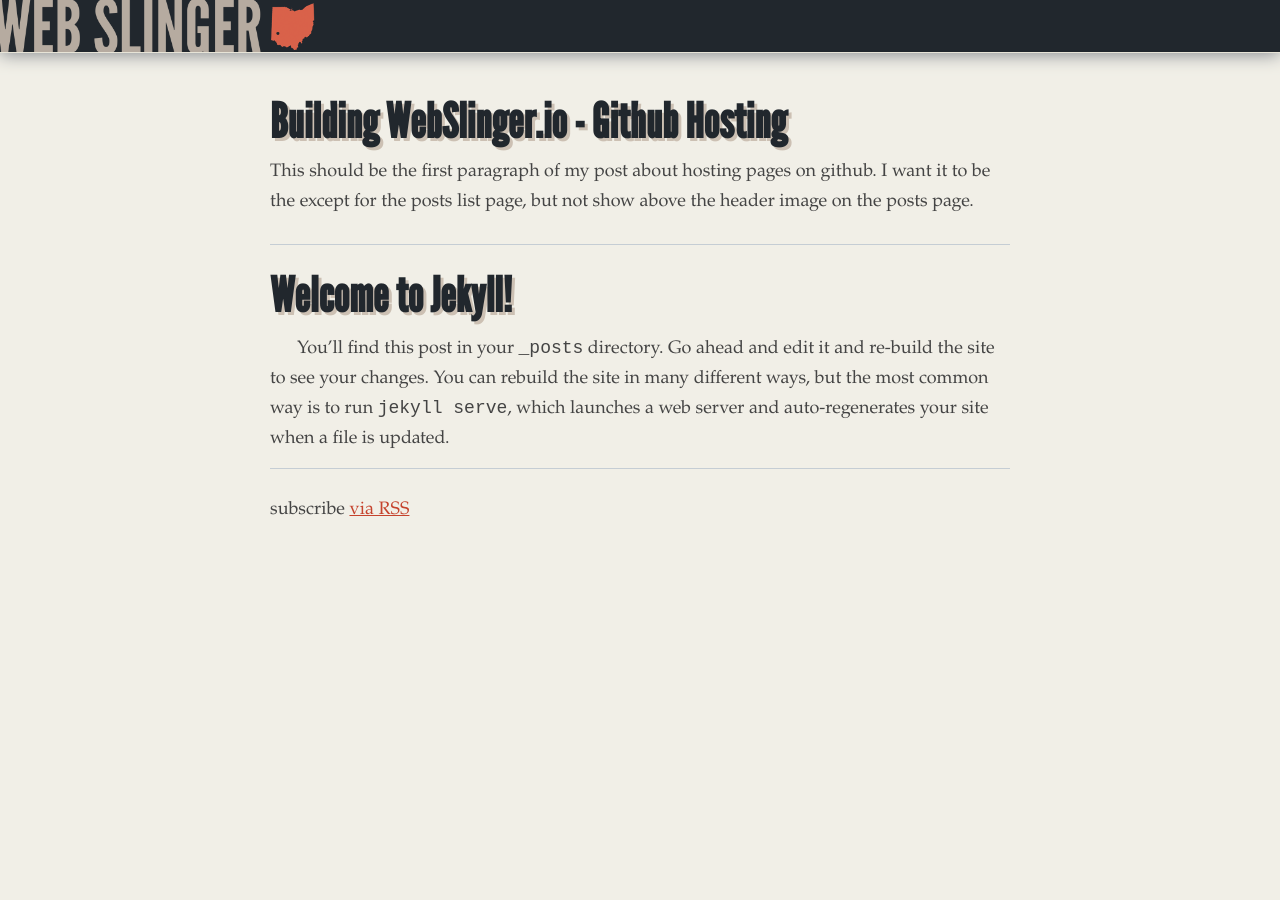
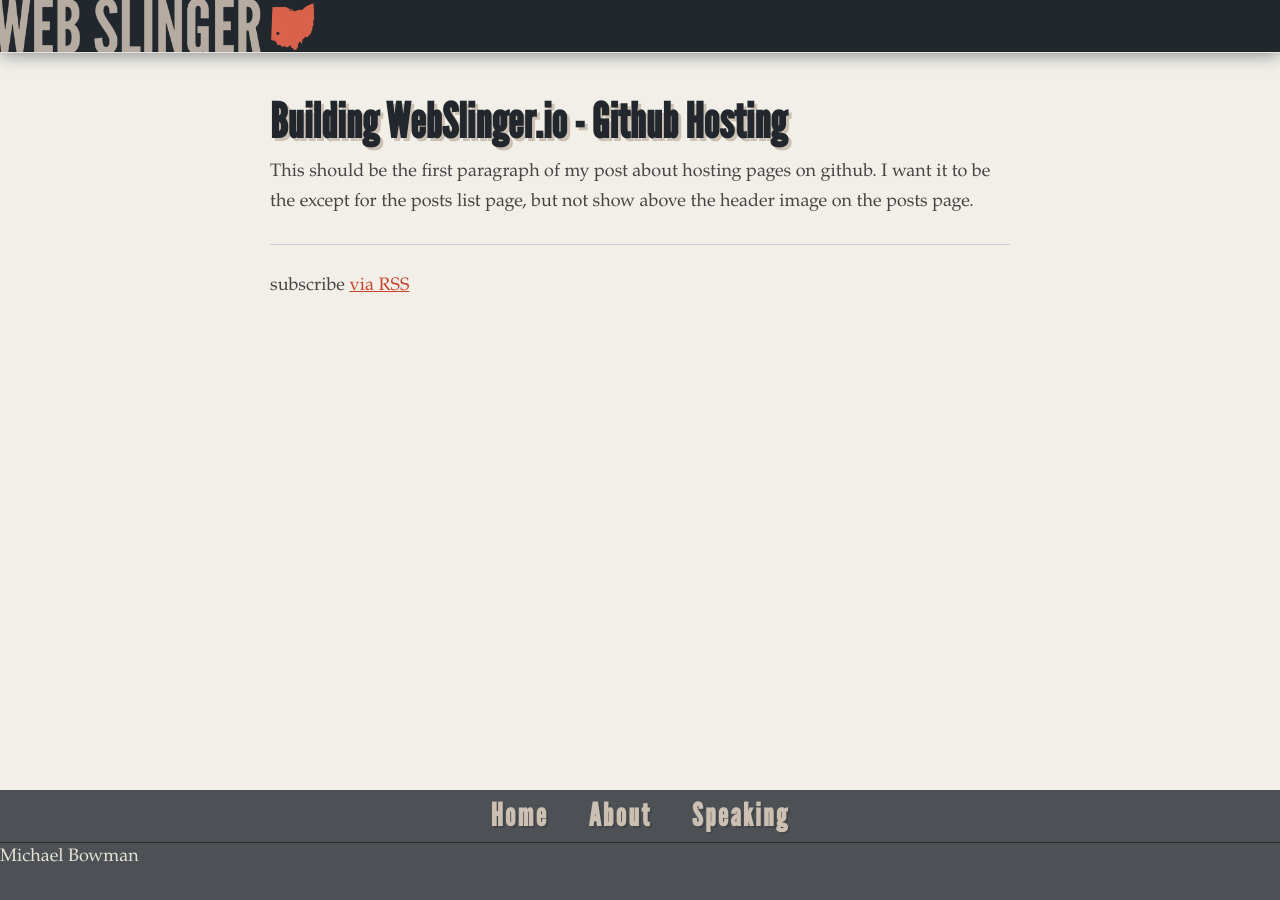
Before and after one commit to bowmanmc/webslinger.io, a Jekyll site: the page built from app/index.html, in a window 1280 px wide. Built offline with Jekyll 4.4.1, drawn with Linux system fonts in a browser that asks for light colours.

Commit message:
started on the footer

```diff
--- a/app/_includes/footer.html
+++ b/app/_includes/footer.html
@@ -1,4 +1,14 @@
-<footer class="site-footer">
+<footer class="footer">
+    <div class="fnav">
+        <ul>
+            <li><a href="/">Home</a></li>
+            <li><a href="/about">About</a></li>
+            <li><a href="/speaking">Speaking</a></li>
+        </ul>
+    </div>
+    <div class="fcontent">
+        <p>Michael Bowman</p>
+    </div>
 </footer>
 
 <!-- bower:js -->
--- a/app/_posts/2015-03-03-welcome-to-jekyll.markdown
+++ /dev/null
@@ -1,25 +0,0 @@
----
-layout: post
-title:  "Welcome to Jekyll!"
-date:   2015-03-03 20:43:06
-categories: jekyll update
----
-You’ll find this post in your `_posts` directory. Go ahead and edit it and re-build the site to see your changes. You can rebuild the site in many different ways, but the most common way is to run `jekyll serve`, which launches a web server and auto-regenerates your site when a file is updated.
-
-To add new posts, simply add a file in the `_posts` directory that follows the convention `YYYY-MM-DD-name-of-post.ext` and includes the necessary front matter. Take a look at the source for this post to get an idea about how it works.
-
-Jekyll also offers powerful support for code snippets:
-
-{% highlight ruby %}
-def print_hi(name)
-  puts "Hi, #{name}"
-end
-print_hi('Tom')
-#=> prints 'Hi, Tom' to STDOUT.
-{% endhighlight %}
-
-Check out the [Jekyll docs][jekyll] for more info on how to get the most out of Jekyll. File all bugs/feature requests at [Jekyll’s GitHub repo][jekyll-gh]. If you have questions, you can ask them on [Jekyll’s dedicated Help repository][jekyll-help].
-
-[jekyll]:      http://jekyllrb.com
-[jekyll-gh]:   https://github.com/jekyll/jekyll
-[jekyll-help]: https://github.com/jekyll/jekyll-help
--- a/app/styles/main.scss
+++ b/app/styles/main.scss
@@ -3,6 +3,7 @@
 @import 'syntax-highlighting',
         'colors',
         'base/defaults',
+        'components/footer',
         'components/navigation',
         'components/post',
         'components/postlist'
```
Also changed, not shown: app/styles/components/_footer.scss (added, +39 -0 lines), app/styles/site.min.css.
